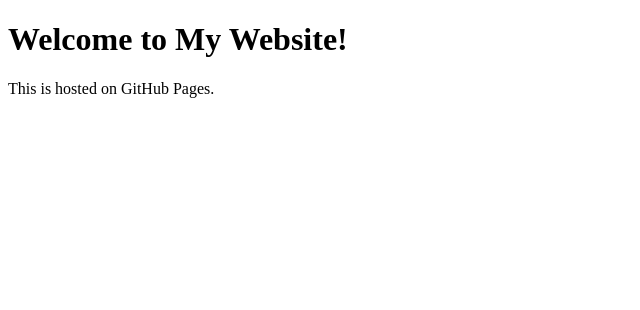
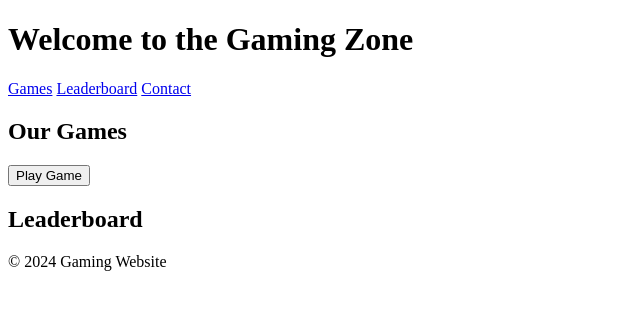
Before and after one commit to big-boss69ger/big-dog, a plain HTML site: page index.html in a window 1280 px wide. Shown: the whole page, without its empty margins (0-640 px from the left). Drawn offline with Linux system fonts and the light colour scheme.

Commit message:
Update index.html

```diff
--- a/index.html
+++ b/index.html
@@ -1,10 +1,37 @@
 <!DOCTYPE html>
-<html>
+<html lang="en">
 <head>
-    <title>My GitHub Page</title>
+  <meta charset="UTF-8">
+  <meta name="viewport" content="width=device-width, initial-scale=1.0">
+  <title>Gaming Website</title>
+  <link rel="stylesheet" href="styles.css">
 </head>
 <body>
-    <h1>Welcome to My Website!</h1>
-    <p>This is hosted on GitHub Pages.</p>
+  <header>
+    <h1>Welcome to the Gaming Zone</h1>
+    <nav>
+      <a href="#games">Games</a>
+      <a href="#leaderboard">Leaderboard</a>
+      <a href="#contact">Contact</a>
+    </nav>
+  </header>
+  <main>
+    <section id="games">
+      <h2>Our Games</h2>
+      <div id="game-container">
+        <button onclick="startGame()">Play Game</button>
+      </div>
+    </section>
+    <section id="leaderboard">
+      <h2>Leaderboard</h2>
+      <ul id="leaderboard-list">
+        <!-- Dynamic content here -->
+      </ul>
+    </section>
+  </main>
+  <footer>
+    <p>&copy; 2024 Gaming Website</p>
+  </footer>
+  <script src="script.js"></script>
 </body>
 </html>
```
